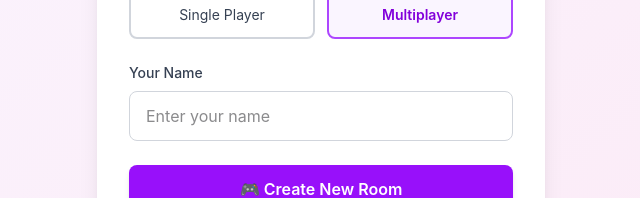
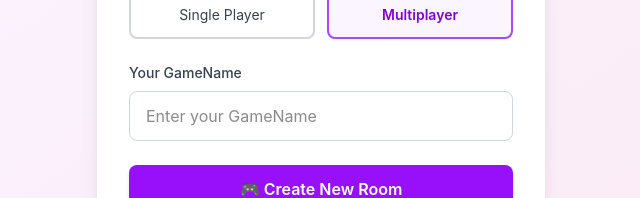
Before and after one commit to mars985/team4am, a React (Vite) app in the folder engine-frontend/: page /strands/lobby in a window 1280 px wide. Shown: the part 237-435 px from the top of the page, without its empty margins (319-959 px from the left). Built offline with nearby package versions, Linux system fonts and the light colour scheme; no server answers.

Commit message:
Fixed GameName stuff

```diff
--- a/engine-frontend/src/pages/DotsLobby.tsx
+++ b/engine-frontend/src/pages/DotsLobby.tsx
@@ -130,7 +130,7 @@ const DotsLobby: React.FC = () => {
           {/* Player Name Input */}
           <div className="mb-6">
             <label className="block text-sm font-medium text-gray-700 mb-2">
-              Your Name
+              Your GameName
             </label>
             <input
               type="text"
@@ -139,7 +139,7 @@ const DotsLobby: React.FC = () => {
                 setPlayerName(e.target.value);
                 setError("");
               }}
-              placeholder="Enter your name"
+              placeholder="Enter your GameName"
               className="w-full px-4 py-3 border border-gray-300 rounded-lg focus:ring-2 focus:ring-blue-500 focus:border-transparent outline-none transition"
               maxLength={20}
             />
--- a/engine-frontend/src/pages/StrandsLobby.tsx
+++ b/engine-frontend/src/pages/StrandsLobby.tsx
@@ -49,7 +49,7 @@ const StrandsLobby: React.FC = () => {
 
   const handleJoinRoom = () => {
     if (!playerName.trim()) {
-      setError("Please enter your name");
+      setError("Please enter your GameName");
       return;
     }
 
@@ -152,7 +152,7 @@ const StrandsLobby: React.FC = () => {
           {/* Player Name Input */}
           <div className="mb-6">
             <label className="block text-sm font-medium text-gray-700 mb-2">
-              Your Name
+              Your GameName
             </label>
             <input
               type="text"
@@ -161,7 +161,7 @@ const StrandsLobby: React.FC = () => {
                 setPlayerName(e.target.value);
                 setError("");
               }}
-              placeholder="Enter your name"
+              placeholder="Enter your GameName"
               className="w-full px-4 py-3 border border-gray-300 rounded-lg focus:ring-2 focus:ring-purple-500 focus:border-transparent outline-none transition"
               maxLength={20}
             />
```
